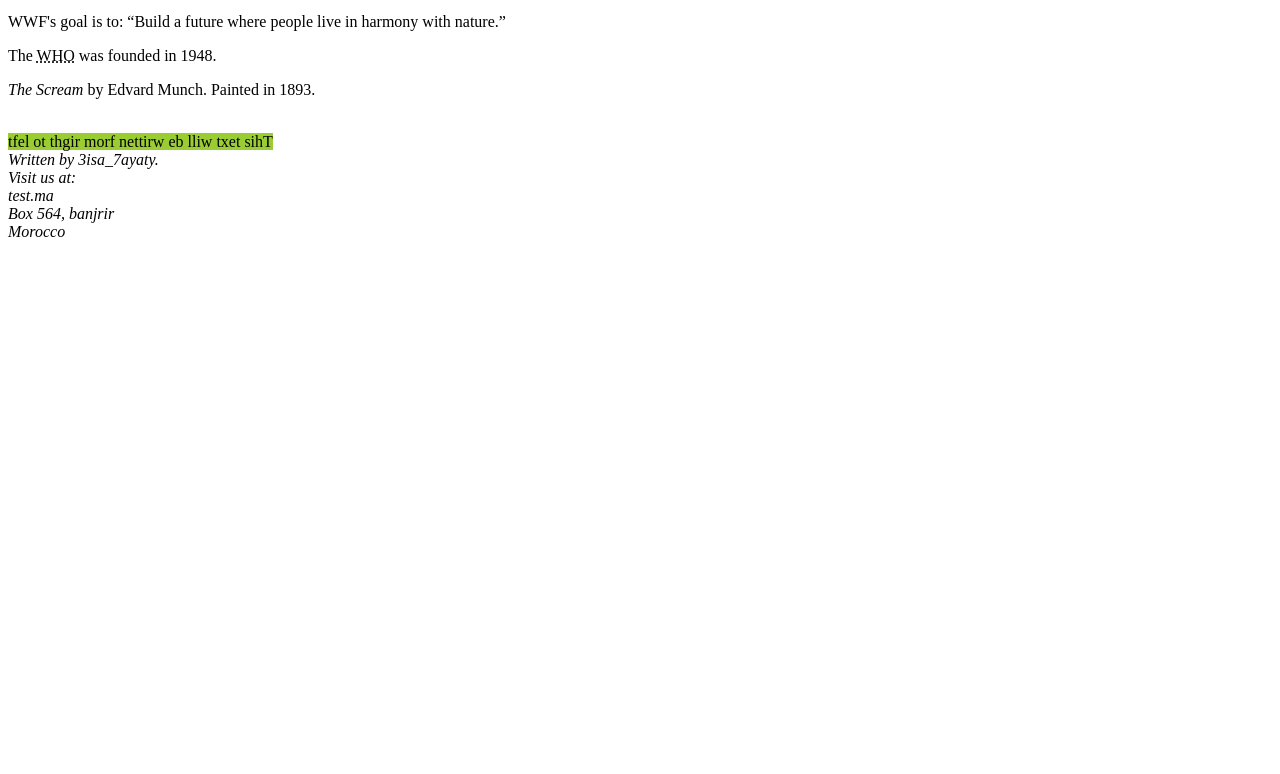
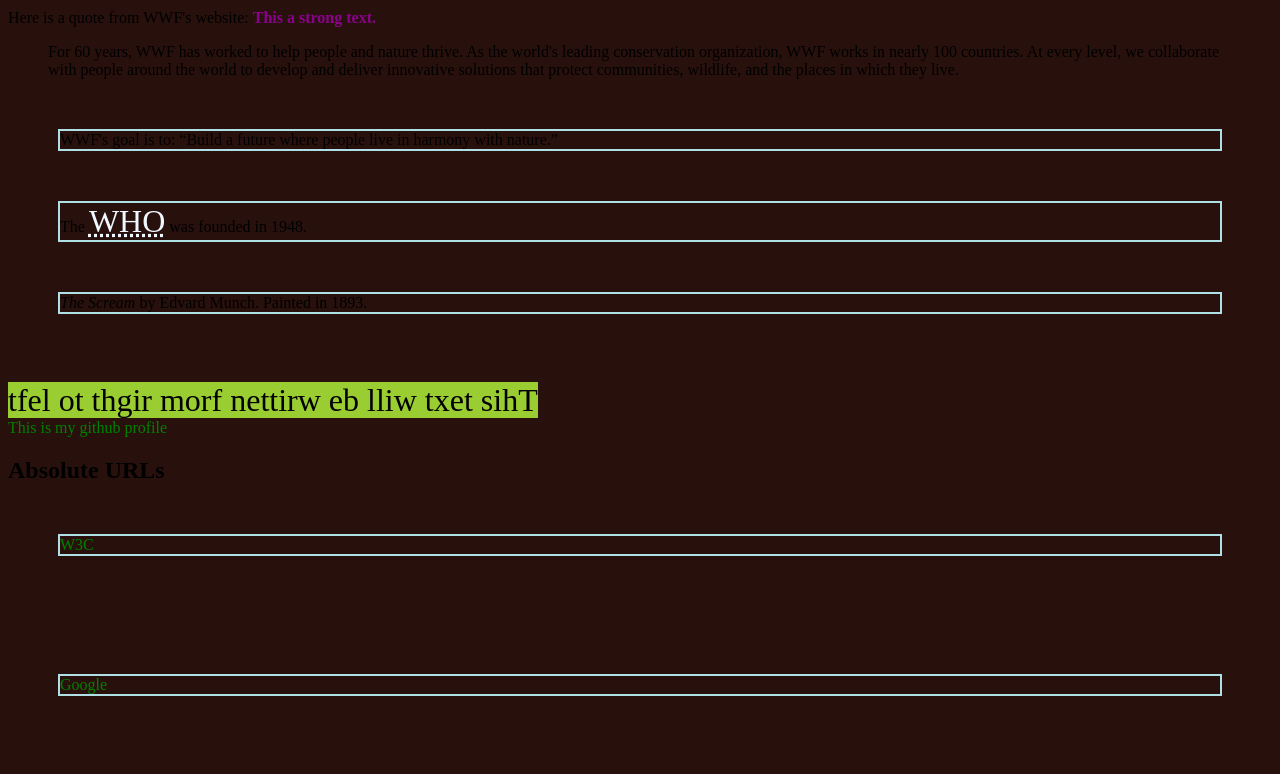
Before and after one commit to elyass546/Mini_web, a plain HTML site: page node/app/index2.html in a window 1280 px wide. Shown: the part 89-863 px from the top of the page. Before the commit the page ends 800 px from the top, so only its background shows below. Drawn offline with Linux system fonts and the light colour scheme.

Commit message:
external css

```diff
--- a/node/app/index2.html
+++ b/node/app/index2.html
@@ -1,10 +1,12 @@
 <!DOCTYPE html>
 <html>
     <head>
-        <title>Second Wed page</title>
-    </head>
+        <link rel="stylesheet" href="styles.css">
+        </head>
     <body>
-        <p>Here is a quote from WWF's website:</p>
+        <h1>Salam labas ghir tan testi a batal matkhafch</h1><br>
+        <p3>Here is a quote from WWF's website:</p3>
+        <strong>This a strong text.</strong>
         <blockquote cite="http://www.worldwildlife.org/who/index.html">
             For 60 years, WWF has worked to help people and nature thrive. As the world's leading conservation organization,
             WWF works in nearly 100 countries. At every level, we collaborate with people around the world to develop and deliver
@@ -15,9 +17,15 @@
         <p>The <abbr title="World Health Organization">WHO</abbr> was founded in 1948.</p>
         <p><cite>The Scream</cite> by Edvard Munch. Painted in 1893.</p><br>
         <!-- bdo write a text in reverse way -->
-        <bdo dir="rtl" style="background-color: yellowgreen;">This text will be written from right to left</bdo>
+        <bdo dir="rtl" style="background-color: yellowgreen;">This text will be written from right to left</bdo><br>
+        <a href="https://github.com/elyass546" target="_blank" title="Visit my GitHub profile">This is my github profile</a><br>
+        <h2>Absolute URLs</h2>
+        <p><a href="https://www.w3.org/">W3C</a></p><br>
+        <p><a href="https://www.google.com/">Google</a></p><br>
 
-
+        <h2>Relative URLs</h2>
+        <p><a href="html_images.asp">HTML Images</a></p><br>
+        <p><a href="/css/default.asp">CSS Tutorial</a></p><br>
 
 
 
--- /dev/null
+++ b/node/app/styles.css
@@ -0,0 +1,35 @@
+body {
+    background-color: rgb(40, 17, 13);
+}
+
+bdo {
+    /* color: blue; */
+    font-family: 'Times New Roman', Times, serif;
+    font-size: 200%;
+}
+
+strong {
+    color: darkmagenta;
+}
+
+p {
+    border: 2px solid powderblue;
+    /* padding: 30px; */
+    margin: 50px;
+}
+abbr {
+    font-size: xx-large;
+    color: aliceblue;
+}
+
+a:link{
+    color: green;
+    background-color: transparent;
+    text-decoration: none;
+}
+
+a:visited {
+    color: pink;
+    background-color: transparent;
+    text-decoration: none;
+  }
```
